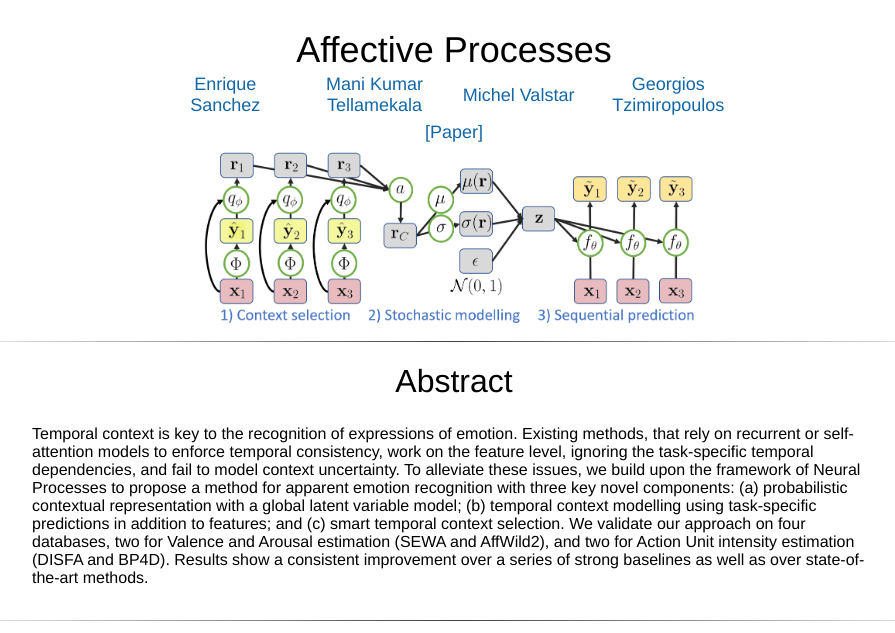
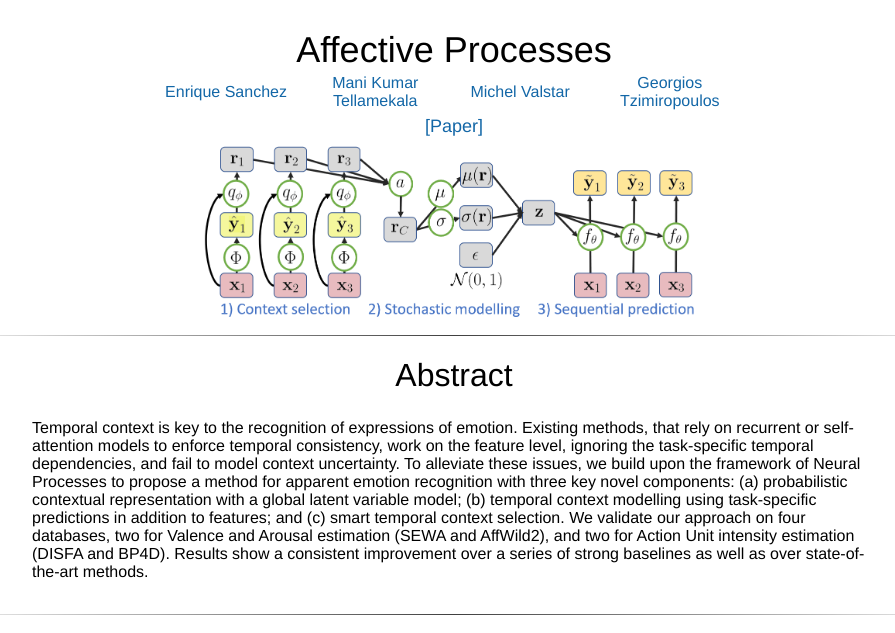
Before and after one commit to ESanchezLozano/AffectiveProcesses, a plain HTML site: page index.html in a window 1280 px wide. Shown: the top 633 px of the page, without its empty margins (186-1081 px from the left). Drawn offline with Linux system fonts and the light colour scheme; a script that the page names is missing.

Commit message:
Update index.html

```diff
--- a/index.html
+++ b/index.html
@@ -144,22 +144,22 @@
 				<tr>
 					<td align=center width=280px>
 						<center>
-							<span style="font-size:18px"><a href="https://esanchezlozano.github.io/">Enrique Sanchez</a></span>
+							<span style="font-size:16px"><a href="https://esanchezlozano.github.io/">Enrique Sanchez</a></span>
 						</center>
 					</td>
 					<td align=center width=280px>
 						<center>
-							<span style="font-size:18px"><a href="https://mani-kt.github.io/">Mani Kumar Tellamekala</a></span>
+							<span style="font-size:16px"><a href="https://mani-kt.github.io/">Mani Kumar Tellamekala</a></span>
 						</center>
 					</td>
 					<td align=center width=280px>
 						<center>
-							<span style="font-size:18px"><a href="http://www.cs.nott.ac.uk/~pszmv/">Michel Valstar</a></span>
+							<span style="font-size:16px"><a href="http://www.cs.nott.ac.uk/~pszmv/">Michel Valstar</a></span>
 						</center>
 					</td>
 					<td align=center width=280px>
 						<center>
-							<span style="font-size:18px"><a href="https://ytzimiro.github.io/">Georgios Tzimiropoulos</a></span>
+							<span style="font-size:16px"><a href="https://ytzimiro.github.io/">Georgios Tzimiropoulos</a></span>
 						</center>
 					</td>
 				</tr>
@@ -259,8 +259,8 @@
 		</span>
 	</table>
 	<br>
-	<hr>
-	<table align=center width=450px> -->
+	<hr> -->
+	<table align=center width=450px>
 		<center><h1>Paper and Supplementary Material</h1></center>
 		<tr>
 			<td><a href=""><img class="layered-paper-big" style="height:120px" src="./resources/AffectiveProcesses.png"/></a></td>
```
